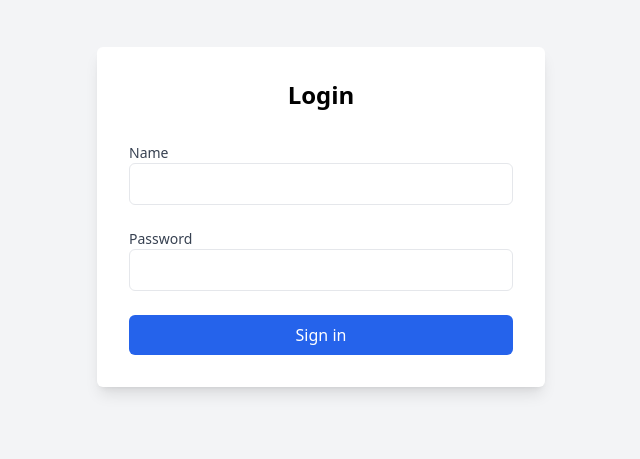
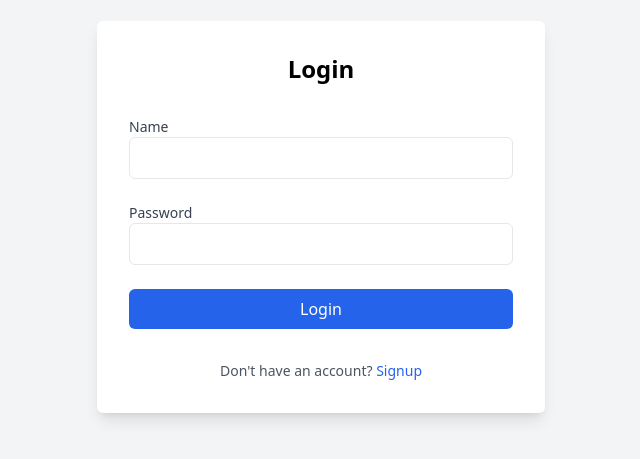
Before and after one commit to Abuubakar-Ciise/News, a React (Vite) app: page /login in a window 1280 px wide. Shown: the part 183-642 px from the top of the page, without its empty margins (319-959 px from the left). Built offline with nearby package versions, Linux system fonts and the light colour scheme.

Commit message:
Update Login.jsx

```diff
--- a/src/components/Login.jsx
+++ b/src/components/Login.jsx
@@ -1,6 +1,5 @@
-
 import React, { useState } from 'react';
-import { useNavigate } from 'react-router-dom';
+import { Link, useNavigate } from 'react-router-dom';
 
 const Login = ({ setUser, users }) => {
   const [name, setName] = useState('');
@@ -10,7 +9,7 @@ const Login = ({ setUser, users }) => {
 
   const handleSubmit = (e) => {
     e.preventDefault();
-    const user = users.find(user => user.name === name && user.password === password);
+    const user = users.find((u) => u.name === name && u.password === password);
     if (user) {
       setUser(user);
       navigate('/');
@@ -56,10 +55,16 @@ const Login = ({ setUser, users }) => {
               type="submit"
               className="w-full py-2 px-4 text-white bg-blue-600 hover:bg-blue-700 rounded-md focus:ring-2 focus:ring-offset-2 focus:ring-blue-500"
             >
-              Sign in
+              Login
             </button>
           </div>
         </form>
+        <p className="text-center text-sm text-gray-600">
+          Don't have an account?{' '}
+          <Link to="/signup" className="text-blue-600 hover:underline">
+            Signup
+          </Link>
+        </p>
       </div>
     </div>
   );
```
